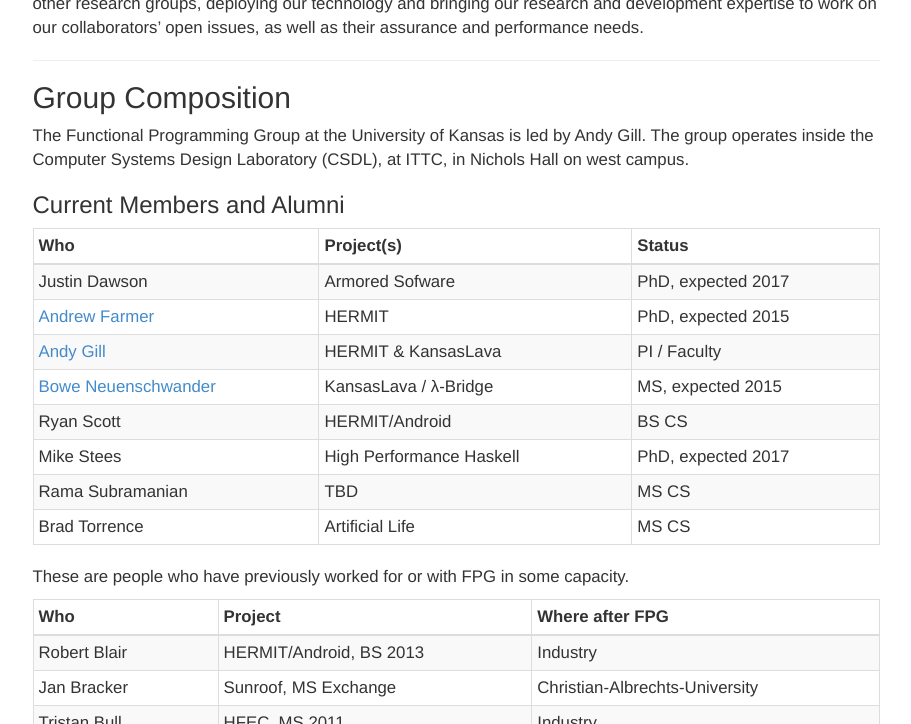
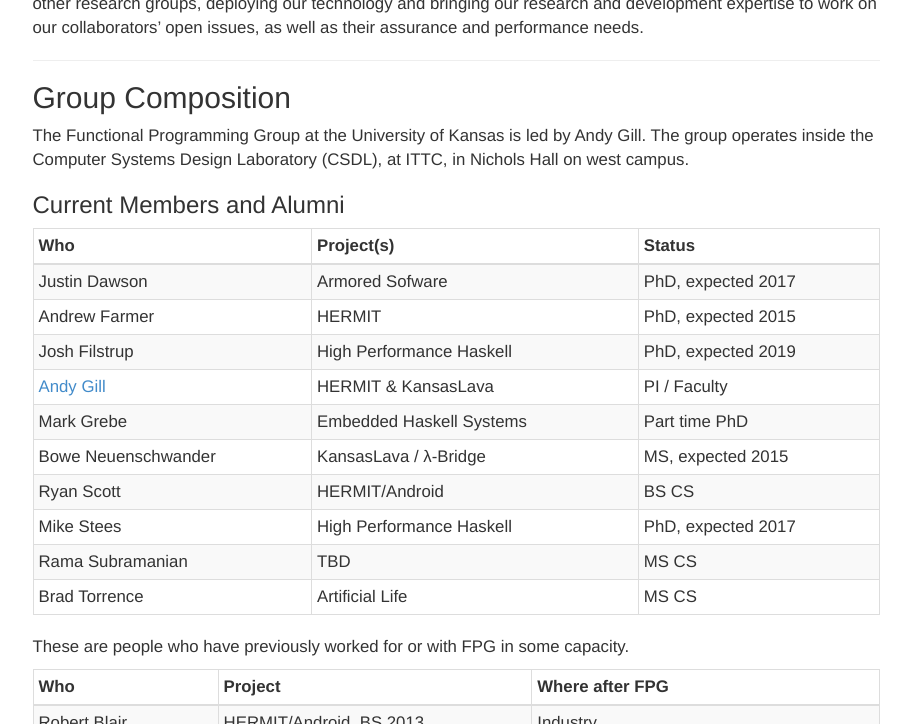
Before and after one commit to ku-fpg/ku-fpg.github.io, a Jekyll site: the page built from index.md, in a window 1280 px wide and 900 px high, cut to the strip 176-900 px from the top of the window. Shown: the whole strip, without its empty margins (330-1241 px from the left). Built offline with Jekyll 4.4.1, drawn with Linux system fonts in a browser that asks for light colours.

Commit message:
Adding Josh and Mark

```diff
--- a/index.md
+++ b/index.md
@@ -27,15 +27,17 @@
 ### Current Members and Alumni
 
 Who                                                             | Project(s)                      | Status
-:---------------------------------------------------------------|:--------------------------------|:------------------
-Justin Dawson							| Armored Sofware		  | PhD, expected 2017
-[Andrew Farmer](/users/andrewfarmer)                            | HERMIT                          | PhD, expected 2015
-[Andy Gill](/users/andygill)                                    | HERMIT &amp; KansasLava         | PI / Faculty
-[Bowe Neuenschwander](/users/boweneuenschwander)                | KansasLava / &lambda;-Bridge    | MS, expected 2015
-Ryan Scott                                                      | HERMIT/Android                  | BS CS
-Mike Stees                                                      | High Performance Haskell        | PhD, expected 2017
-Rama Subramanian                                                | TBD                             | MS CS
-Brad Torrence                                                   | Artificial Life                 | MS CS
+:---------------------------------------|:--------------------------------|:------------------
+Justin Dawson				| Armored Sofware		  | PhD, expected 2017
+Andrew Farmer                           | HERMIT                          | PhD, expected 2015
+Josh Filstrup				| High Performance Haskell 	  | PhD, expected 2019
+[Andy Gill](/users/andygill)            | HERMIT &amp; KansasLava         | PI / Faculty
+Mark Grebe				| Embedded Haskell Systems	  | Part time PhD
+Bowe Neuenschwander                     | KansasLava / &lambda;-Bridge    | MS, expected 2015
+Ryan Scott                              | HERMIT/Android                  | BS CS
+Mike Stees                              | High Performance Haskell        | PhD, expected 2017
+Rama Subramanian                        | TBD                             | MS CS
+Brad Torrence                           | Artificial Life                 | MS CS
 
 These are people who have previously worked for or with FPG in some capacity.
 
```
